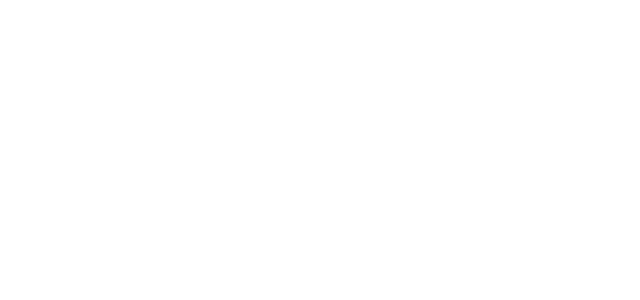
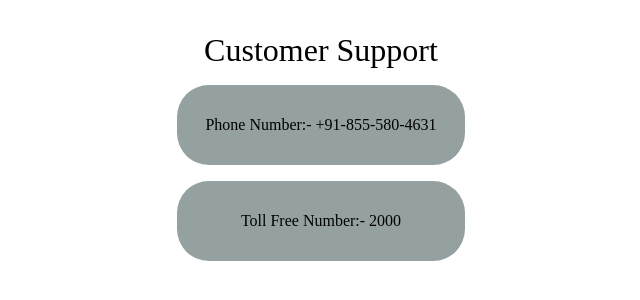
Before and after one commit to guptaayushman24/Hotel_Booking, a React (Vite) app in the folder Hotel_Booking/: page /contactus in a window 1280 px wide. Before the commit this address had no page. Shown: the top 300 px of the page, without its empty margins (319-959 px from the left). Built offline with nearby package versions, Linux system fonts and the light colour scheme.

Commit message:
Service Page is created

```diff
--- a/Hotel_Booking/src/App.jsx
+++ b/Hotel_Booking/src/App.jsx
@@ -22,6 +22,7 @@
 import SeeBlog from './components/SeeBlog'
 import {BrowserRouter, Routes,Route} from "react-router-dom"
 import Services from './components/Services'
+import Contact_Us from './components/Contact_Us'
 // const router = createBrowserRouter(
 
 //   [
@@ -64,9 +65,11 @@
           <Route path='/postblog' element={<Blog/>}></Route>
           <Route path='/seeallblog' element={<SeeBlog/>}></Route>
           <Route path='/roomservice' element={<Services/>}></Route>
+          <Route path='/contactus' element={<Contact_Us/>}></Route>
         </Routes>
       </BrowserRouter>
       </UserProvider>
+
     </>
   )
 }
--- /dev/null
+++ b/Hotel_Booking/src/components/Contact_Us.css
@@ -0,0 +1,23 @@
+.contactusparent{
+    display: flex;
+    justify-content: center;
+    margin-top: 2rem;
+}
+.contactusparenttext{
+    font-size: 2rem;
+}
+.mobileparent{
+    display: flex;
+    justify-content: center;
+    margin-top: 1rem;
+}
+.mobile{
+    width: 18rem;
+    height: 5rem;
+
+    background-color: rgb(149, 161, 161);
+    display: flex;
+    justify-content: center;
+    align-items: center;
+    border-radius: 2rem;
+}
--- /dev/null
+++ b/Hotel_Booking/src/components/Contact_Us.jsx
@@ -0,0 +1,29 @@
+import React from 'react'
+import './Contact_Us.css'
+function Contact_Us() {
+  return (
+    <div>
+      <div className='contactusparent'>
+        <div className='contactusparenttext'>Customer Support</div>
+
+      </div>
+
+      <div className='mobileparent'>
+      <div className='mobile'>
+        Phone Number:- +91-855-580-4631
+      </div>
+      </div>
+
+
+      <div className='mobileparent'>
+      <div className='mobile'>
+        Toll Free Number:- 2000
+      </div>
+      </div>
+
+
+    </div>
+  )
+}
+
+export default Contact_Us
--- a/Hotel_Booking/src/components/Home.jsx
+++ b/Hotel_Booking/src/components/Home.jsx
@@ -16,6 +16,9 @@
     navigate('/roomservice');
 
   }
+  function contactus(){
+    navigate('/contactus');
+  }
   return (
     <div className='parentdiv'>
 
@@ -23,7 +26,7 @@
         <div className='services' onClick={service}>Services</div>
         <div className='services' onClick={postblog}>Blog</div>
 
-        <div className='services' onClick={service}>Contact Us</div>
+        <div className='services' onClick={contactus}>Contact Us</div>
         <div className='services'><button id='signup' onClick={opensignup}>SingUp</button></div>
 
 
```
